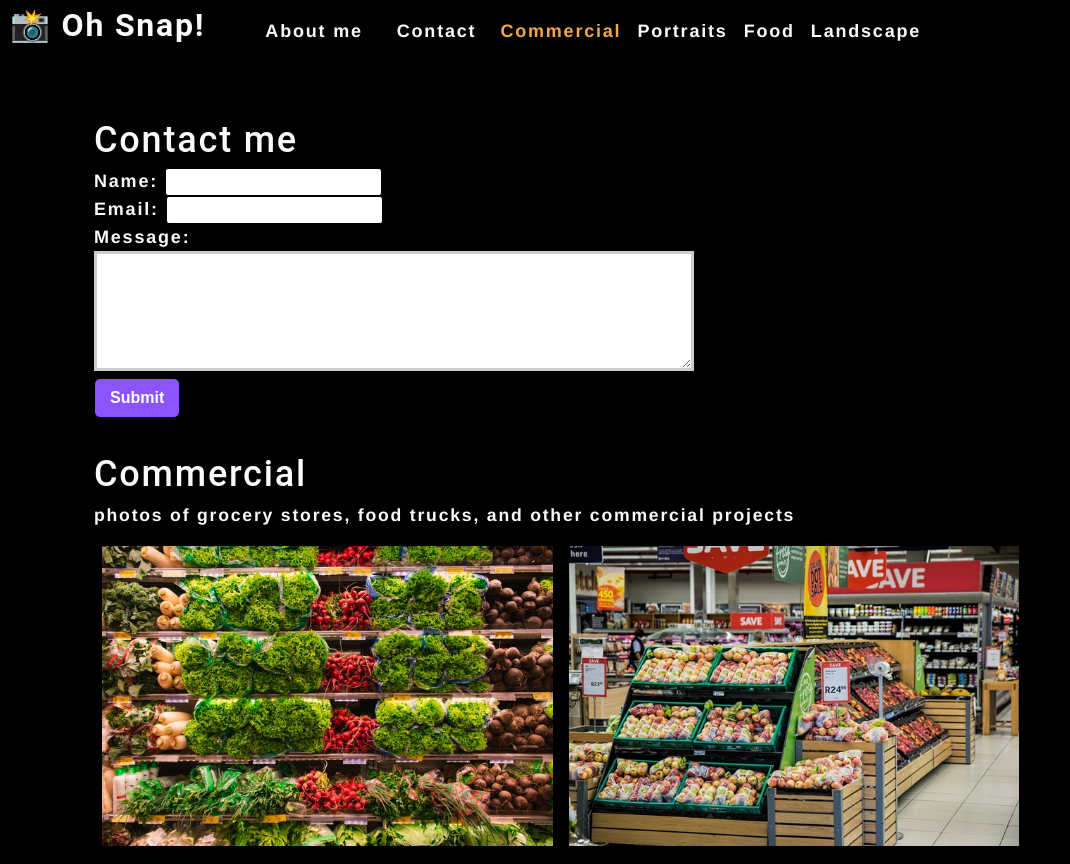
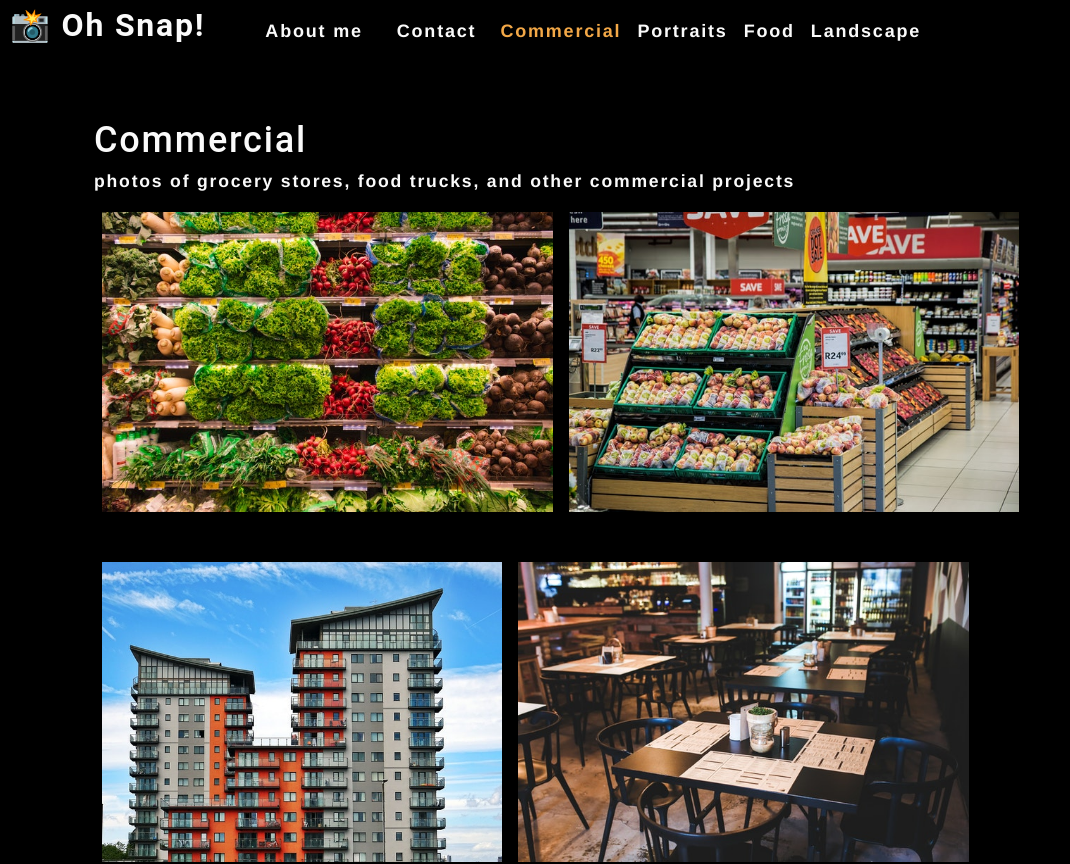
Before and after one commit to joshuaramat/photo-port, a React (Create React App) app: page / in a window 1280 px wide. Shown: the top 864 px of the page, without its empty margins (0-1070 px from the left). Built offline with nearby package versions, Linux system fonts and the light colour scheme.

Commit message:
added Contact Form component to conditionally render along with the other components

```diff
--- a/src/App.js
+++ b/src/App.js
@@ -12,6 +12,7 @@
     { name: "landscape", decription: "Fields, farmhouses, waterfalls, and the beauty of nature" }
   ]);
 
+  const [contactSelected, setContactSelected] = useState(false);
   const [currentCategory, setCurrentCategory] = useState(categories[0]);
 
   return (
@@ -20,11 +21,18 @@
         categories={categories}
         setCurrentCategory={setCurrentCategory}
         currentCategory={currentCategory}
+        contactSelected={contactSelected}
+        setContactSelected={setContactSelected}
       />
       <main>
-        <ContactForm />
-        <Gallery currentCategory={currentCategory}/>
-        <About />
+        {!contactSelected ? (
+          <>
+            <Gallery currentCategory={currentCategory}/>
+            <About />
+          </>
+        ) : (
+          <ContactForm />
+        )}
       </main>
     </div>
   );
--- a/src/components/Contact/index.js
+++ b/src/components/Contact/index.js
@@ -1,16 +1,35 @@
 import react, { useState } from "react";
+import { validateEmail } from '../../utils/helpers';
 
 function ContactForm() {
     const [formState, setFormState] = useState({name: '', email: '', message: ''});
     const { name, email, message } = formState;
 
+    const [errorMessage, setErrorMessage] = useState('');
+
     function handleChange(e) {
-        setFormState({...formState, [e.target.name]: e.target.value })
-    }
+        if (e.target.name === 'email') {
+            const isValid = validateEmail(e.target.value);
+            // isValid coniditonal statement
+            if (!isValid) {
+                setErrorMessage('Your email is invalid.');
+            } else {
+                setErrorMessage('');
+            }
+        } else {
+            if (!e.target.value.length) {
+                setErrorMessage(`${e.target.name} is required.`);
+            } else {
+                setErrorMessage('');
+            }
+        }
+        if (!errorMessage) {
+            setFormState({...formState, [e.target.name]: e.target.value });
+        }
+    };
 
     function handleSubmit(e) {
         e.preventDefault();
-        console.log(formState);
     }
 
     return (
@@ -19,16 +38,21 @@
             <form id='contact-form' onSubmit={handleSubmit}>
                 <div>
                     <label htmlFor='name'>Name: </label>
-                    <input type='text' name='name' defaultValue={name} onChange={handleChange}/>
+                    <input type='text' name='name' defaultValue={name} onBlur={handleChange}/>
                 </div>
                 <div>
                     <label htmlFor='email'>Email: </label>
-                    <input type='email' name='email' defaultValue={email} onChange={handleChange}/>
+                    <input type='email' name='email' defaultValue={email} onBlur={handleChange}/>
                 </div>
                 <div>
                     <label htmlFor='message'>Message:</label>
-                    <textarea name='message' rows='5' defaultValue={message} onChange={handleChange}/>
+                    <textarea name='message' rows='5' defaultValue={message} onBlur={handleChange}/>
                 </div>
+                {errorMessage && (
+                    <div>
+                        <p className='error-text'>{errorMessage}</p>
+                    </div>
+                )}
                 <button type='submit'>Submit</button>
             </form>
         </section>
--- a/src/components/Nav/index.js
+++ b/src/components/Nav/index.js
@@ -5,7 +5,9 @@
     const {
         categories = [],
         setCurrentCategory,
-        currentCategory
+        currentCategory,
+        contactSelected,
+        setContactSelected
     } = props;
 
     useEffect(() => {
@@ -22,22 +24,23 @@
             <nav>
                 <ul className='flex-row'>
                     <li className='mx-2'>
-                        <a data-testid="about" href='#about'>
+                        <a data-testid="about" href='#about' onClick={() => setContactSelected(false)}>
                             About me
                         </a>
                     </li>
-                    <li className='mx-2'>
-                        <span>Contact</span>
+                    <li className={`mx-2 ${contactSelected && 'navActive'}`}>
+                        <span onClick={() => setContactSelected(true)}>Contact</span>
                     </li>
                     {categories.map((category) => (
                         <li className={`mx-1 ${
-                                currentCategory.name === category.name && 'navActive'
+                                currentCategory.name === category.name && !contactSelected && 'navActive'
                                 }`}
                             key={category.name}
                         >
                             <span
                                 onClick={() => {
-                                    setCurrentCategory(category)
+                                    setCurrentCategory(category);
+                                    setContactSelected(false);
                                 }}
                             >
                                 {capitalizeFirstLetter(category.name)}
```
